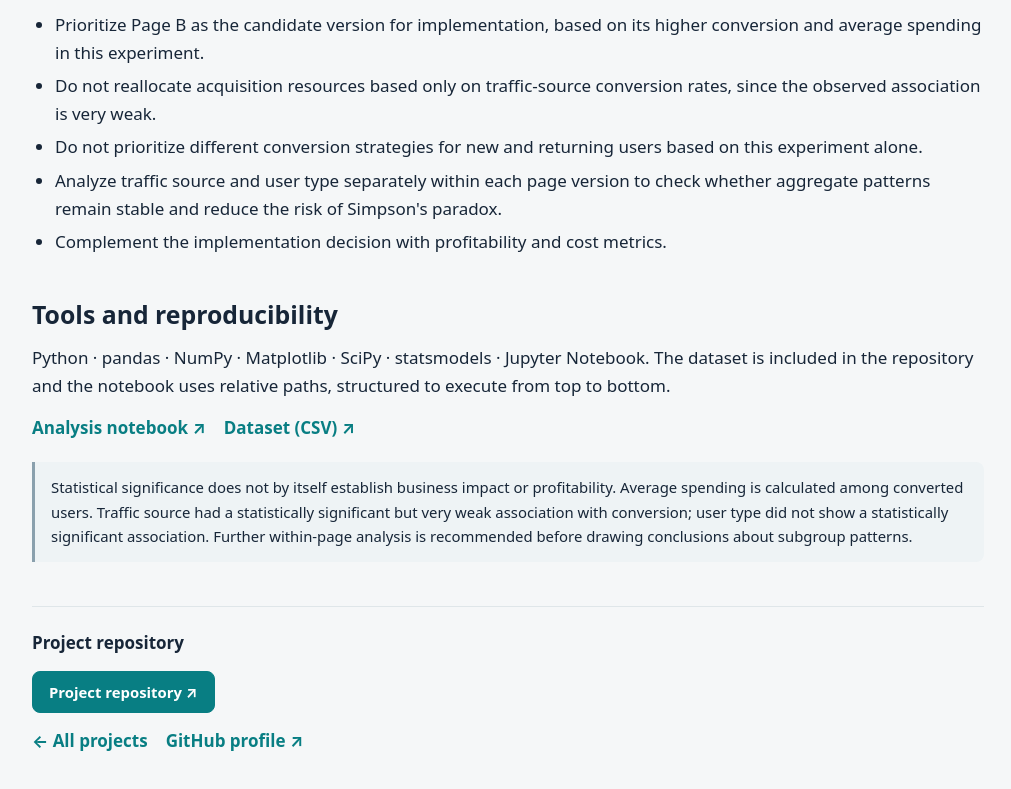
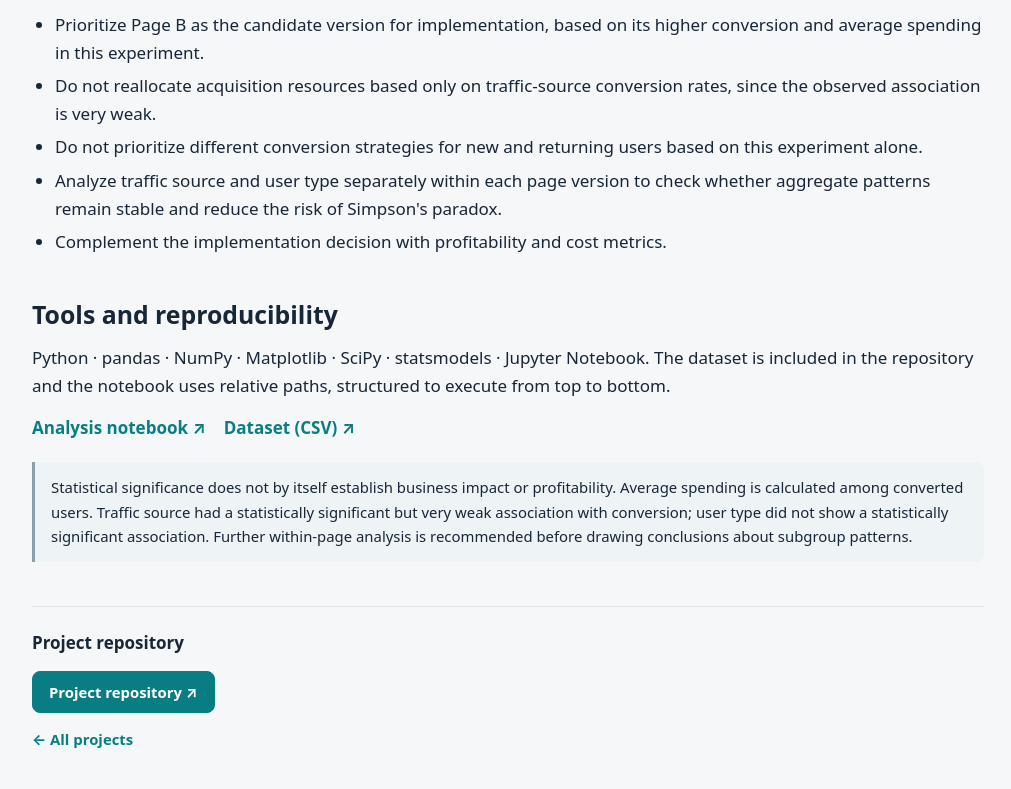
Before and after one commit to rogarzag/rogarzag.github.io, a plain HTML site: page projects/ab-landing-page/index.html in a window 1280 px wide. Shown: the part 2156-2945 px from the top of the page, without its empty margins (132-1143 px from the left). Drawn offline with Linux system fonts and the light colour scheme.

Commit message:
Unify case study repository footer and navigation

```diff
--- a/projects/ab-landing-page/index.html
+++ b/projects/ab-landing-page/index.html
@@ -102,8 +102,9 @@ footer{margin-top:44px;border-top:1px solid #dfe6e9;padding-top:22px}
 <p class="note">Statistical significance does not by itself establish business impact or profitability. Average spending is calculated among converted users. Traffic source had a statistically significant but very weak association with conversion; user type did not show a statistically significant association. Further within-page analysis is recommended before drawing conclusions about subgroup patterns.</p>
 
 <footer>
+
 <p><strong>Project repository</strong></p>
 <p><a class="button primary" href="https://github.com/rogarzag/ab-landing-page-experiment" target="_blank" rel="noopener">Project repository ↗</a></p>
-<div class="links"><a href="../../#projects">← All projects</a><a href="https://github.com/rogarzag" target="_blank" rel="noopener">GitHub profile ↗</a></div>
+<div class="links"><a class="back" href="../../#projects">← All projects</a></div>
 </footer>
 </main></body></html>
```
